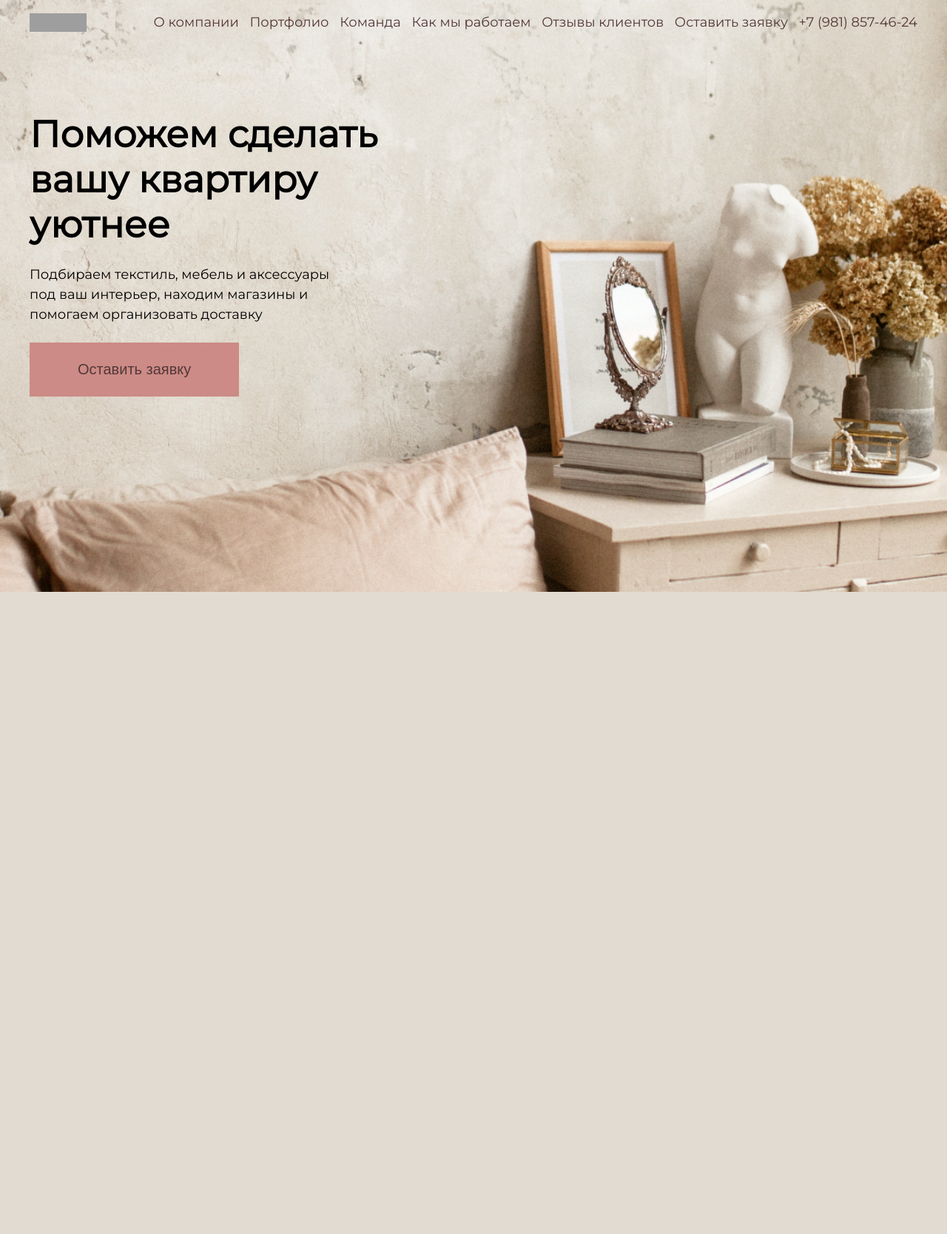
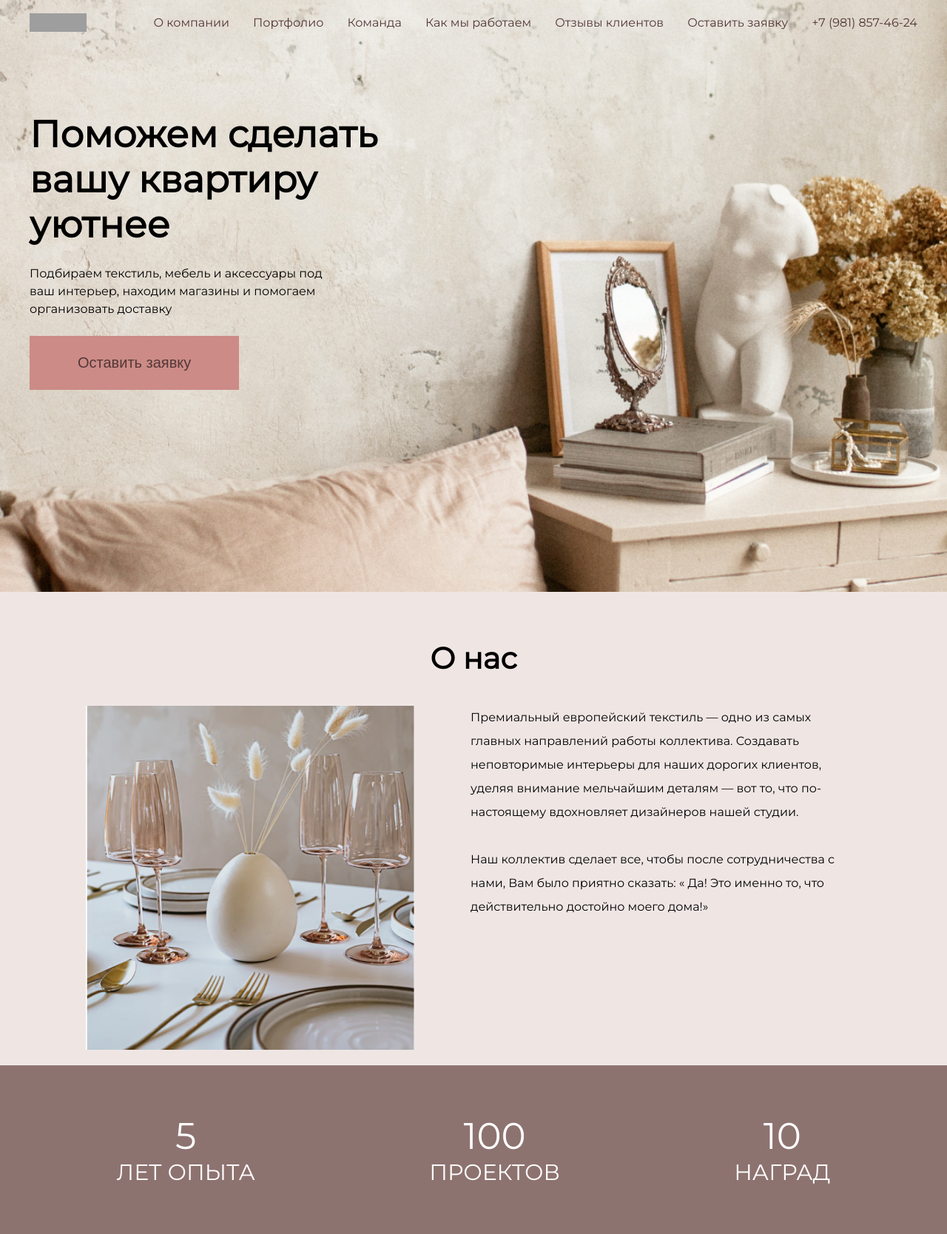
Before and after one commit to MaksFenek/University-education, a PHP site: page / in a window 1280 px wide. Shown: the whole page at 74% size. Before the commit the page ends 800 px from the top, so only its background shows below. Run offline with PHP 8.4, Linux system fonts and the light colour scheme; grey boxes are pictures that could not be loaded.

Commit message:
Added about section

```diff
--- a/web/web_368/index.html
+++ b/web/web_368/index.html
@@ -37,5 +37,46 @@
         <button class="header-content__btn btn">Оставить заявку</button>
       </div>
     </header>
+    <main class="main">
+      <section class="about">
+        <div class="container">
+          <h2 class="about__title">О нас</h2>
+          <div class="about-content">
+            <img
+              src="./assets/about.jpg"
+              alt="about"
+              class="about-content__img"
+            />
+            <p class="about-content__text">
+              Премиальный европейский текстиль — одно из самых главных
+              направлений работы коллектива. Создавать неповторимые интерьеры
+              для наших дорогих клиентов, уделяя внимание мельчайшим деталям —
+              вот то, что по-настоящему вдохновляет дизайнеров нашей студии.
+              <br />
+              <br />
+              Наш коллектив сделает все, чтобы после сотрудничества с нами, Вам
+              было приятно сказать: « Да! Это именно то, что действительно
+              достойно моего дома!»
+            </p>
+          </div>
+        </div>
+        <div class="about-footer">
+          <ul class="about-footer__list container">
+            <li class="about-footer__list-item">
+              <p>5</p>
+              <p>лет опыта</p>
+            </li>
+            <li class="about-footer__list-item">
+              <p>100</p>
+              <p>проектов</p>
+            </li>
+            <li class="about-footer__list-item">
+              <p>10</p>
+              <p>наград</p>
+            </li>
+          </ul>
+        </div>
+      </section>
+    </main>
   </body>
 </html>
--- a/web/web_368/styles/base/_general.scss
+++ b/web/web_368/styles/base/_general.scss
@@ -18,7 +18,7 @@ ul {
 
 a,
 p {
-    font-size: 1.8rem;
+    font-size: 1.6rem;
 }
 
 a {
@@ -29,3 +29,7 @@ a {
 h1 {
     font-size: 5rem;
 }
+
+h2 {
+    font-size: 4rem;
+}
--- a/web/web_368/styles/base/_variables.scss
+++ b/web/web_368/styles/base/_variables.scss
@@ -8,6 +8,6 @@ $btn-text-color: #533738;
 $btn-hover-bg-color: #E2C4BA;
 
 // Background
-$main-bg-color: #E5E5E5;
+$main-bg-color: #EFE6E4;
 $darker-bg-color: #8D7370;
 $lighter-bg-color: #E2C4BA;
--- a/web/web_368/styles/components/_index.scss
+++ b/web/web_368/styles/components/_index.scss
@@ -1,2 +1,3 @@
 @forward 'btn';
 @forward 'header';
+@forward 'about';
--- a/web/web_368/styles/main.css
+++ b/web/web_368/styles/main.css
@@ -16,7 +16,7 @@ ul {
 
 a,
 p {
-  font-size: 1.8rem;
+  font-size: 1.6rem;
 }
 
 a {
@@ -26,6 +26,10 @@ a {
 
 h1 {
   font-size: 5rem;
+}
+
+h2 {
+  font-size: 4rem;
 }
 
 .btn {
@@ -78,6 +82,49 @@ h1 {
   margin-bottom: 24px;
 }
 
+.about {
+  background: #EFE6E4;
+  padding-top: 65px;
+}
+.about__title {
+  margin-bottom: 40px;
+  text-align: center;
+}
+.about-content {
+  display: flex;
+  justify-content: space-evenly;
+  align-items: flex-start;
+  padding-bottom: 21px;
+}
+.about-content__img {
+  height: 465px;
+  width: 444px;
+}
+.about-content__text {
+  max-width: 528px;
+  line-height: 2;
+}
+.about-footer {
+  background: #8D7370;
+  padding: 65px 0;
+}
+.about-footer__list {
+  display: flex;
+  justify-content: space-around;
+  align-items: center;
+}
+.about-footer__list-item {
+  text-transform: uppercase;
+  text-align: center;
+  color: #FFF;
+}
+.about-footer__list-item p:first-child {
+  font-size: 5rem;
+}
+.about-footer__list-item p:last-child {
+  font-size: 3rem;
+}
+
 .container {
   max-width: 1200px;
   margin: 0 auto;
```
Also changed, not shown: web/web_368/styles/components/_about.scss (added, +51 -0 lines), web/web_368/assets/about.jpg (added), 1 other file.
